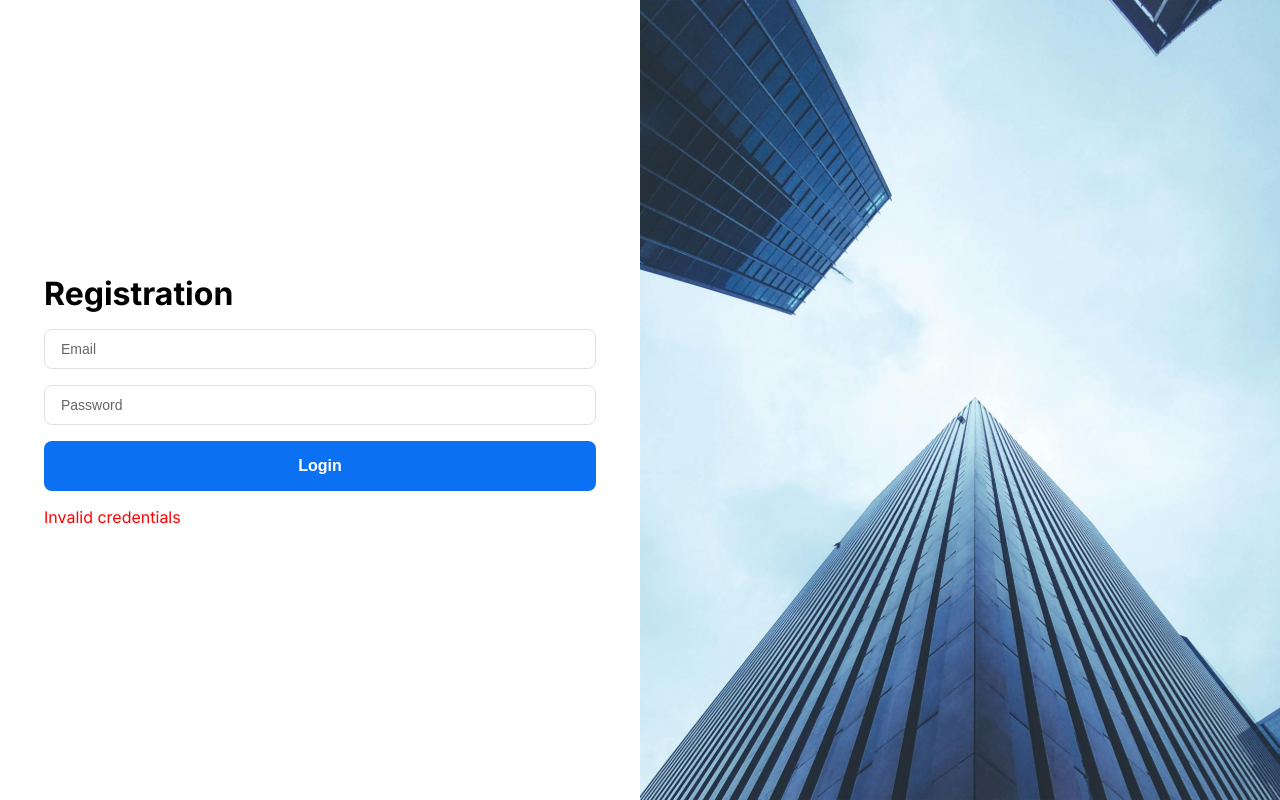
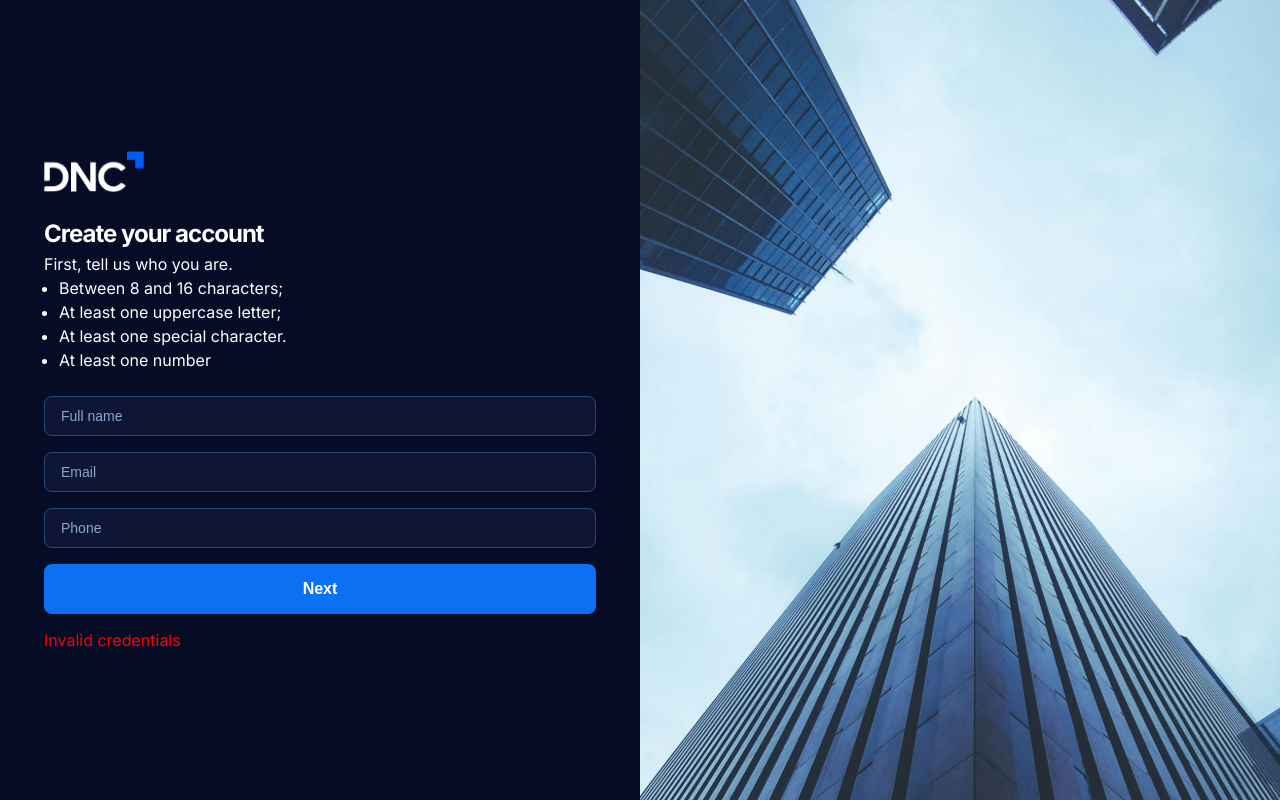
Before and after one commit to Mateus-Bittencourt/sales-dashboard, a React (Vite) app: page /registration in a window 1280 px wide. Built offline with nearby package versions, Linux system fonts and the light colour scheme.

Commit message:
feat: logo, text

```diff
--- /dev/null
+++ b/src/components/Logo.tsx
@@ -0,0 +1,9 @@
+import { pxToRem } from '@utils'
+import styled from 'styled-components'
+
+export const Logo = styled.figure<{ height: number; width: number }>`
+  background-image: url(/${(props) => props.theme.appLogo});
+  background-size: cover;
+  height: ${(props) => pxToRem(props.height)};
+  width: ${(props) => pxToRem(props.width)};
+`
--- /dev/null
+++ b/src/components/Typographies.tsx
@@ -0,0 +1,44 @@
+import styled from 'styled-components'
+import type { TypographiesProps } from '@types'
+import { pxToRem } from '@utils'
+
+export const StyledH1 = styled.h1<TypographiesProps>`
+  color: ${(props) => props.color || 'inherit'};
+  font-size: ${(props) => pxToRem(props.size || 24)};
+  font-weight: ${(props) => pxToRem(props.weight || 600)};
+  letter-spacing: ${pxToRem(-1)};
+  line-height: ${(props) => pxToRem(props.lineheight || 36)};
+`
+
+export const StyledH2 = styled.h2<TypographiesProps>`
+  color: ${(props) => props.color || 'inherit'};
+  font-size: ${(props) => pxToRem(props.size || 16)};
+  font-weight: ${(props) => pxToRem(props.weight || 600)};
+  line-height: ${(props) => pxToRem(props.lineheight || 24)};
+`
+
+export const StyledP = styled.p<TypographiesProps>`
+  color: ${(props) => props.color || 'inherit'};
+  font-size: ${(props) => pxToRem(props.size || 16)};
+  font-weight: ${(props) => pxToRem(props.weight || 400)};
+  line-height: ${(props) => pxToRem(props.lineheight || 24)};
+`
+
+export const StyledSpan = styled.span<TypographiesProps>`
+  color: ${(props) => props.color || 'inherit'};
+  font-size: ${(props) => pxToRem(props.size || 16)};
+  font-weight: ${(props) => pxToRem(props.weight || 400)};
+  line-height: ${(props) => pxToRem(props.lineheight || 24)};
+`
+
+export const StyledUl = styled.ul<TypographiesProps>`
+  color: ${(props) => props.color || 'inherit'};
+  font-size: ${(props) => pxToRem(props.size || 16)};
+  font-weight: ${(props) => pxToRem(props.weight || 400)};
+  line-height: ${(props) => pxToRem(props.lineheight || 24)};
+  list-style-position: inside;
+  li {
+    list-style-position: outside;
+    margin-left: ${pxToRem(15)};
+  }
+`
--- a/src/components/index.ts
+++ b/src/components/index.ts
@@ -2,3 +2,5 @@ export * from './BannerImage'
 export { default as FormComponent } from './FormComponent'
 export * from './StyledInput'
 export * from './StyledButton'
+export * from './Typographies'
+export * from './Logo'
--- a/src/main.tsx
+++ b/src/main.tsx
@@ -6,7 +6,7 @@ import { darkTheme, GlobalStyle, lightTheme } from '@/styles'
 
 createRoot(document.getElementById('root')!).render(
   <StrictMode>
-    <ThemeProvider theme={lightTheme}>
+    <ThemeProvider theme={darkTheme}>
       <GlobalStyle />
       <App />
     </ThemeProvider>
--- a/src/pages/Login.tsx
+++ b/src/pages/Login.tsx
@@ -1,5 +1,12 @@
-import { BannerImage, FormComponent } from '@components'
+import {
+  BannerImage,
+  FormComponent,
+  Logo,
+  StyledH1,
+  StyledP,
+} from '@components'
 import { Box, Container, Grid } from '@mui/material'
+import { pxToRem } from '@utils'
 
 function Login() {
   return (
@@ -13,7 +20,13 @@ function Login() {
             sx={{ alignItems: 'center', display: 'flex', height: '100vh' }}
           >
             <Container maxWidth="sm">
-              <h1>Login</h1>
+              <Box sx={{ marginBottom: pxToRem(24) }}>
+                <Logo height={41} width={100} />
+              </Box>
+              <Box sx={{ marginBottom: pxToRem(24) }}>
+                <StyledH1>Welcome</StyledH1>
+                <StyledP>Enter your password and email to log in</StyledP>
+              </Box>
               <FormComponent
                 inputs={[
                   {
--- a/src/pages/Registration.tsx
+++ b/src/pages/Registration.tsx
@@ -1,5 +1,13 @@
 import { Box, Container, Grid } from '@mui/material'
-import { BannerImage, FormComponent } from '@components'
+import {
+  BannerImage,
+  FormComponent,
+  Logo,
+  StyledH1,
+  StyledP,
+  StyledUl,
+} from '@components'
+import { pxToRem } from '@utils'
 
 function Registration() {
   return (
@@ -13,18 +21,30 @@ function Registration() {
             sx={{ alignItems: 'center', display: 'flex', height: '100vh' }}
           >
             <Container maxWidth="sm">
-              <h1>Registration</h1>
+              <Box sx={{ marginBottom: pxToRem(24) }}>
+                <Logo height={41} width={100} />
+              </Box>
+              <Box sx={{ marginBottom: pxToRem(24) }}>
+                <StyledH1>Create your account</StyledH1>
+                <StyledP>First, tell us who you are.</StyledP>
+                <StyledUl>
+                  <li>Between 8 and 16 characters;</li>
+                  <li>At least one uppercase letter;</li>
+                  <li>At least one special character.</li>
+                  <li>At least one number</li>
+                </StyledUl>
+              </Box>
               <FormComponent
                 inputs={[
-                  { type: 'email', placeholder: 'Email', name: 'username' },
+                  { type: 'text', placeholder: 'Full name' },
+                  { type: 'email', placeholder: 'Email' },
                   {
-                    type: 'password',
-                    placeholder: 'Password',
-                    name: 'password',
+                    type: 'phone',
+                    placeholder: 'Phone',
                   },
                 ]}
                 buttons={[
-                  { className: 'primary', type: 'submit', children: 'Login' },
+                  { className: 'primary', type: 'submit', children: 'Next' },
                 ]}
                 message={{ type: 'error', msg: 'Invalid credentials' }}
               />
--- a/src/styles/globalStyle.ts
+++ b/src/styles/globalStyle.ts
@@ -1,5 +1,4 @@
 import type { Theme } from '@types'
-import { pxToRem } from '@utils'
 import { createGlobalStyle } from 'styled-components'
 
 export const GlobalStyle = createGlobalStyle<{ theme?: Theme }>`
@@ -15,8 +14,4 @@ export const GlobalStyle = createGlobalStyle<{ theme?: Theme }>`
     margin: 0;
     padding: 0;
   }
-
-  h1 {
-    margin-bottom: ${pxToRem(16)};
-  }
 `
--- a/src/types/index.ts
+++ b/src/types/index.ts
@@ -1,2 +1,3 @@
 export * from './theme'
 export * from './formComponent'
+export * from './typographies'
--- /dev/null
+++ b/src/types/typographies.d.ts
@@ -0,0 +1,6 @@
+export interface TypographiesProps {
+  color?: string
+  size?: number
+  lineheight?: number
+  weight?: number
+}
```
